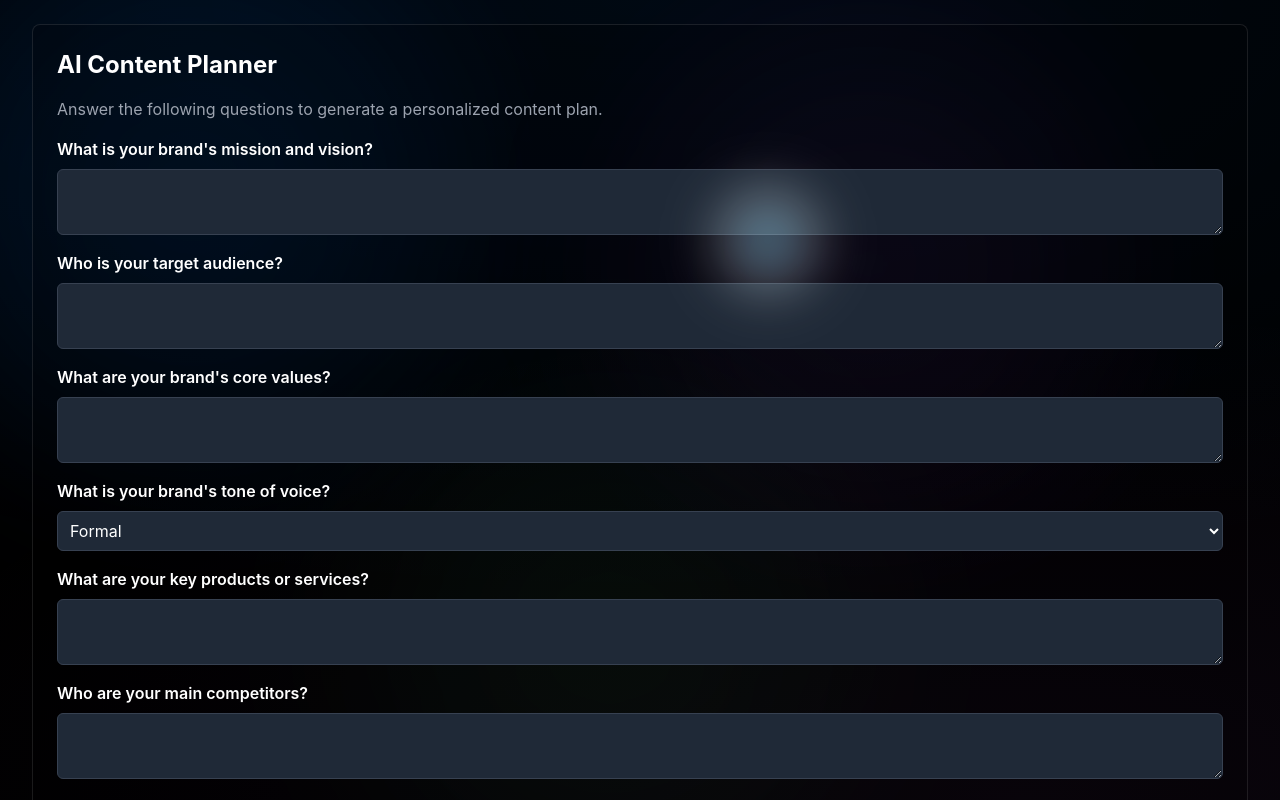
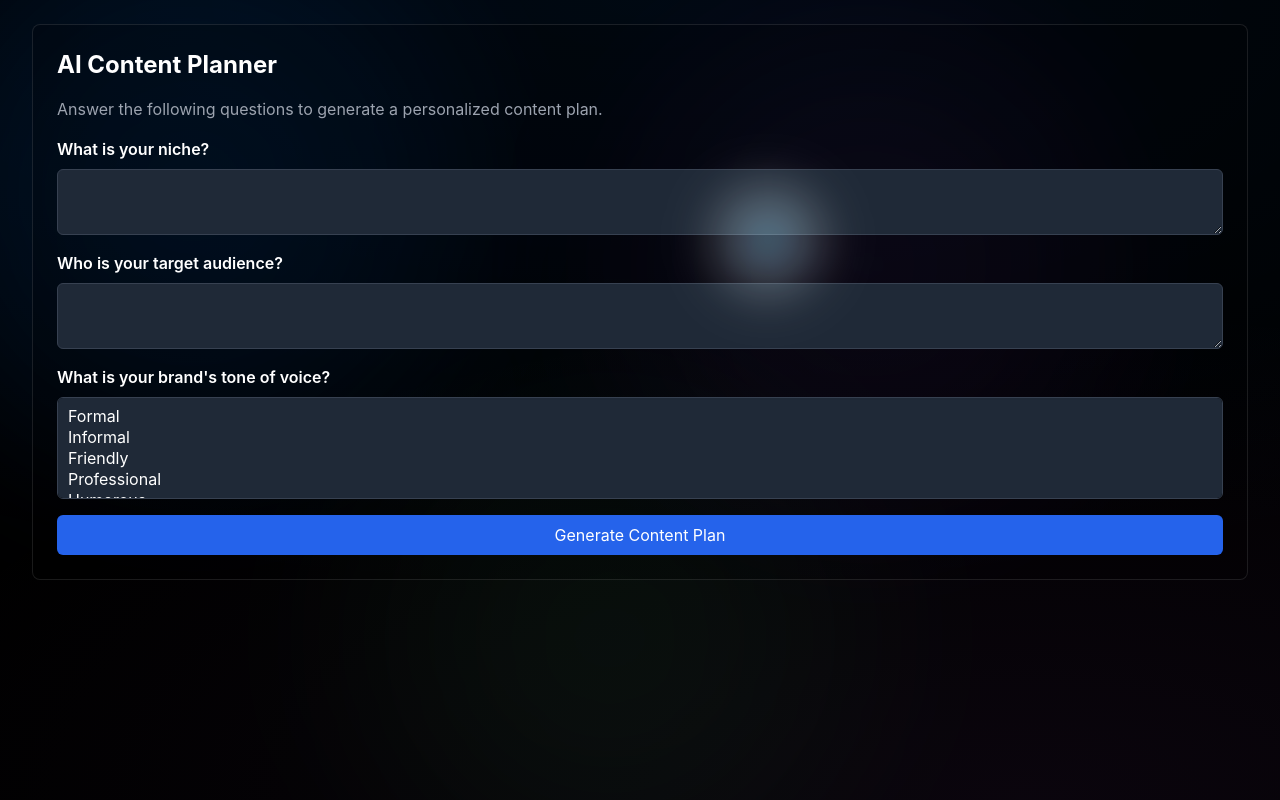
Before and after one commit to Jinoprinx/jinoshare, a Next.js app in the folder packages/web/: page /dashboard/ai/planner in a window 1280 px wide. Shown: the top 800 px of the page. Built offline with nearby package versions, Linux system fonts and the light colour scheme.

Commit message:
Improving prompt content planner page

```diff
--- a/packages/web/app/dashboard/ai/planner/PlannerPageClient.tsx
+++ b/packages/web/app/dashboard/ai/planner/PlannerPageClient.tsx
@@ -3,15 +3,11 @@ import { useState, useMemo } from "react";
 import { useSearchParams } from 'next/navigation';
 
 const DynamicForm = ({ templateName }: { templateName: string }) => {
+  const fields = useMemo(() => {
     const commonFields = [
-    { name: 'mission_vision', label: 'What is your brand\'s mission and vision?', type: 'textarea' },
+      { name: 'niche', label: 'What is your niche?', type: 'textarea' },
       { name: 'target_audience', label: 'Who is your target audience?', type: 'textarea' },
-    { name: 'core_values', label: 'What are your brand\'s core values?', type: 'textarea' },
-    { name: 'tone_of_voice', label: 'What is your brand\'s tone of voice?', type: 'select', options: ['formal', 'informal', 'friendly', 'professional', 'humorous'] },
-    { name: 'products_services', label: 'What are your key products or services?', type: 'textarea' },
-    { name: 'competitors', label: 'Who are your main competitors?', type: 'textarea' },
-    { name: 'unique_selling_proposition', label: 'What makes your brand unique?', type: 'textarea' },
-    { name: 'content_goals', label: 'What are your content goals?', type: 'textarea' },
+      { name: 'tone_of_voice', label: 'What is your brand\'s tone of voice?', type: 'select', multiple: true, options: ['formal', 'informal', 'friendly', 'professional', 'humorous'] },
     ];
 
     const templateFields: { [key: string]: any[] } = {
@@ -48,7 +44,6 @@ const DynamicForm = ({ templateName }: { templateName: string }) => {
       ],
     };
 
-  const fields = useMemo(() => {
     return [...commonFields, ...(templateFields[templateName] || [])];
   }, [templateName]);
 
@@ -60,7 +55,7 @@ const DynamicForm = ({ templateName }: { templateName: string }) => {
           {field.type === 'textarea' ? (
             <textarea name={field.name} id={field.name} className="w-full p-2 bg-gray-800 border border-gray-700 rounded-md" />
           ) : field.type === 'select' ? (
-            <select name={field.name} id={field.name} className="w-full p-2 bg-gray-800 border border-gray-700 rounded-md">
+            <select name={field.name} id={field.name} multiple={field.multiple} className="w-full p-2 bg-gray-800 border border-gray-700 rounded-md">
               {field.options?.map((option: string) => (
                 <option key={option} value={option}>{option.charAt(0).toUpperCase() + option.slice(1)}</option>
               ))}
@@ -92,6 +87,10 @@ export default function PlannerPageClient() {
     setError('');
     const formData = new FormData(event.target as HTMLFormElement);
     const data = Object.fromEntries(formData.entries());
+    const toneOfVoice = formData.getAll('tone_of_voice');
+    if (toneOfVoice) {
+      data.tone_of_voice = toneOfVoice.join(', ');
+    }
 
     try {
       const response = await fetch("/api/ai/content-planner/", {
```
Also changed, not shown: 1 other file (tests, documents, lock files or other folders). Lines whose indentation alone changed are shown as unchanged.
